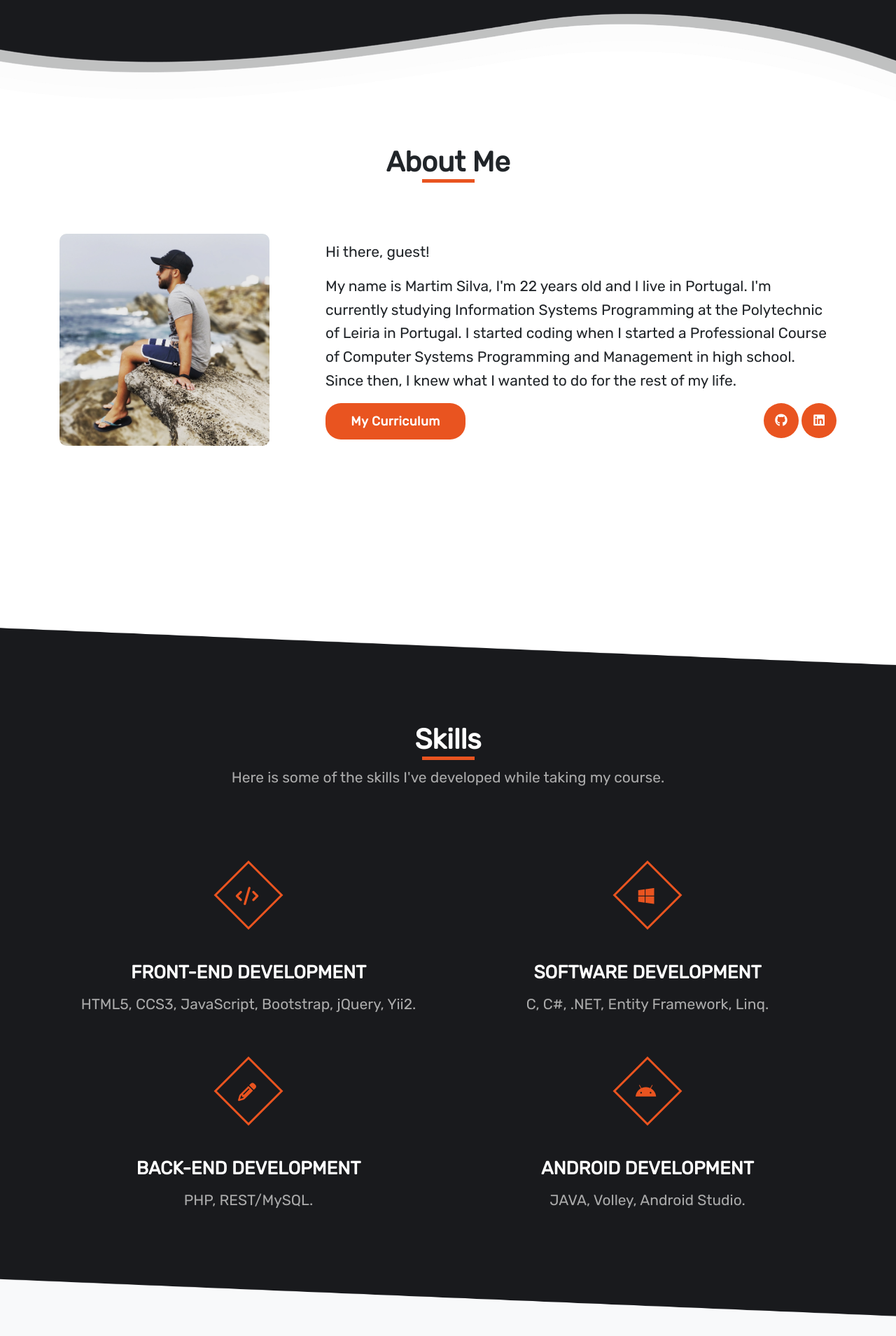
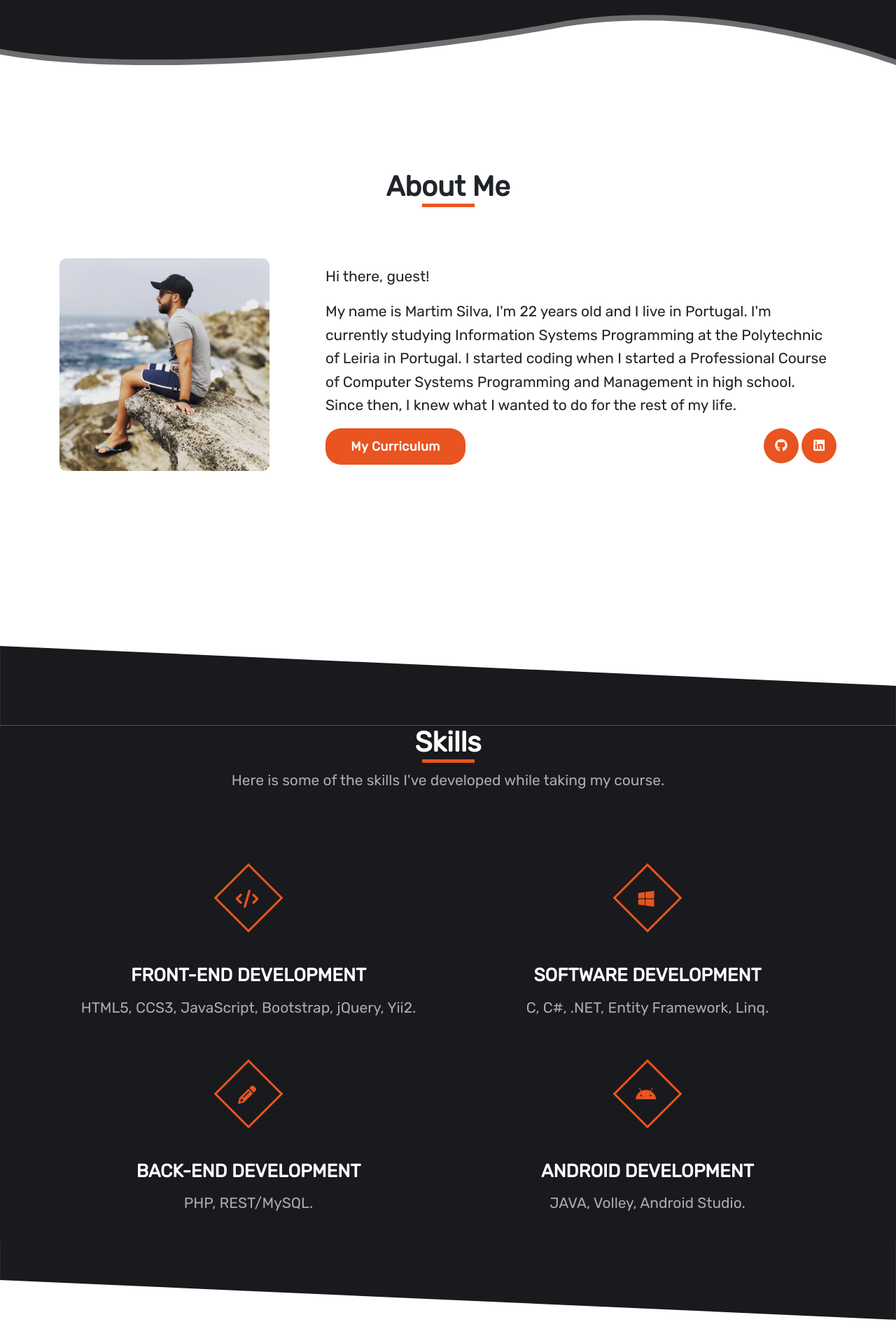
Before and after one commit to MartimTSilva/MartimTSilva.github.io, a plain HTML site: page index.html in a window 1280 px wide. Shown: the part 611-2520 px from the top of the page at 70% size. Drawn offline with nearby package versions, Linux system fonts and the light colour scheme.

Commit message:
Change PNG backgrounds to SVG

```diff
--- a/assets/css/style.css
+++ b/assets/css/style.css
@@ -26,7 +26,6 @@ p{
     display: block;
 }
 .titles{
-    padding-top: 20px;
     padding-bottom: 65px;
 }
 
@@ -322,10 +321,6 @@ p{
     margin-bottom: 28px;
     color: #ababab;
 }
-#banner .bottom-img {
-    width: 100%;
-    margin-bottom: -7px;
-}
 #banner .btn, #about .btn, #contact .btn, #topBtn{
     background-color: #e95420;
     border: none;
@@ -421,11 +416,8 @@ p{
 
 /***********About Me***********/
 #about{
-    padding-top: 40px;
-}
-#about .bottom-img {
-    width: 100%;
-    padding-top: 250px;
+    padding-top: 150px;
+    padding-bottom: 250px;
 }
 #about .img-fluid{
     text-align: left;
@@ -486,9 +478,6 @@ p{
         text-align: center;
         margin-bottom: 50px;
     }
-    #about .bottom-img{
-        padding-top: 100px;
-    }
 }
 @media screen and (max-width:380px){
     #about .text p{
@@ -522,11 +511,6 @@ p{
 /***********Skills***********/
 #skills{
     background-color: #191a1d;
-    padding-top: 50px;
-}
-#skills .bottom-img {
-    width: 100%;
-    padding-top: 50px;
 }
 #skills .skill-img{
     width: 100px;
@@ -576,8 +560,8 @@ p{
 
 /***********Projects***********/
 #projects{
-    background-color: #f8f9fa;
-    padding-bottom: 60px;
+    background-color: #fff;
+    padding-bottom: 100px;
     padding-top: 50px;
 }
 #projects .btn:hover{
@@ -706,13 +690,7 @@ p{
     color: #fff;
 }
 #contact .titles{
-    padding-top: 60px;
-}
-#contact .top-img {
-    width: 100%;
-}
-#contact .top-img{
-    margin-top: -10px;
+    padding-top: 50px;
 }
 #contact form{
     width: 70%;
@@ -799,3 +777,16 @@ footer .fab{
     color: #ababab;
     font-size: 20px;
 }
+
+/***********SVG Backgrounds***********/
+svg {
+    background-size: cover;
+    width: 100%;
+    display: block;
+}
+svg .cls-1{
+    fill:#6e6e6e;
+}
+svg .cls-2{
+    fill:#191a1d;
+}
--- a/index.html
+++ b/index.html
@@ -17,10 +17,9 @@
 </head>
 <body>
   <!---------------NAV-------------------->
-
   <div class="header">
     <nav class="navbar navbar-expand-lg navbar-light">
-          <h2 class="logo">Martim Silva</h2>
+      <a href="http://martimtsilva.github.io/"><h2 class="logo">Martim Silva</h2></a>
       <input class="menu-btn" type="checkbox" id="menu-btn" />
       <label class="menu-icon" for="menu-btn"><span class="nav-icon"></span></label>
       <ul class="menu navbar-nav ml-auto">
@@ -46,8 +45,12 @@
         </div>
       </div>
     </div>
-      <img src="assets/img/section_divider_banner.png" class="bottom-img">
   </section>
+
+  <svg viewBox="0 0 1366 96.2">
+    <path class="cls-1" d="M0,79.72c202.06,36.7,598.76,7.06,845.82-39.53S1366,96.2,1366,96.2V8.57H0Z" transform="translate(0)"/>
+    <path class="cls-2" d="M0,71.15c202.06,36.7,598.76,7.06,845.82-39.53s520.18,56,520.18,56V0H0Z" transform="translate(0)"/>
+  </svg>
 
   <!---------------About Me-------------------->
   <section id="about">
@@ -75,8 +78,18 @@
         </div>
       </div>
     </div>
-      <img src="assets/img/section_divider_dark.png" class="bottom-img">
   </section>
+
+  <svg xmlns="http://www.w3.org/2000/svg" xmlns:xlink="http://www.w3.org/1999/xlink" viewBox="0 0 1440 128">
+    <defs>
+      <clipPath id="clip-path" transform="translate(0 -39)">
+        <rect class="cls-1" y="-15" width="1440" height="182"/>
+      </clipPath>
+    </defs>
+    <g class="cls-2">
+      <path class="cls-3" d="M0,39l1440,64v64H0Z" transform="translate(0 -39)"/>
+    </g>
+  </svg>
 
   <!---------------Skills-------------------->
   <section id="skills">
@@ -116,8 +129,17 @@
         </div>
       </div>
     </div>
-    <img src="assets/img/section_divider_white.png" class="bottom-img">
   </section>
+
+  <svg viewBox="0 0 1440 128">
+    <defs>
+      <clipPath id="clip-path"><rect class="cls-1" width="1440" height="182" transform="translate(1440 182) rotate(180)"/>
+      </clipPath>
+    </defs>
+    <g class="cls-2">
+      <path class="cls-3" d="M1440,128,0,64V0H1440Z"/>
+    </g>
+  </svg>
 
   <!---------------Projects-------------------->
   <section id="projects">
@@ -199,9 +221,13 @@
     </div>
   </section>
 
+  <svg viewBox="0 0 1366 96.2">
+    <path class="cls-1" d="M0,78.4c202.06-36.71,598.76-7.06,845.82,39.53s520.18-56,520.18-56v87.63H0Z" transform="translate(0 -61.92)"/>
+    <path class="cls-2" d="M0,87c202.06-36.71,598.76-7.06,845.82,39.53s520.18-56,520.18-56v87.63H0Z" transform="translate(0 -61.92)"/>
+  </svg>
+
   <!---------------Contact-------------------->
   <section id="contact">
-    <img src="assets/img/section_divider_contact.png" class="top-img">
     <div class="container">
       <div class="titles">
         <h1 class="title text-center">Contact</h1>
```
Also changed, not shown: assets/img/section_divider_banner.png (deleted), assets/img/section_divider_contact.png (deleted), assets/img/section_divider_dark.png (deleted), assets/img/section_divider_white.png (deleted). Lines whose indentation alone changed are shown as unchanged.
